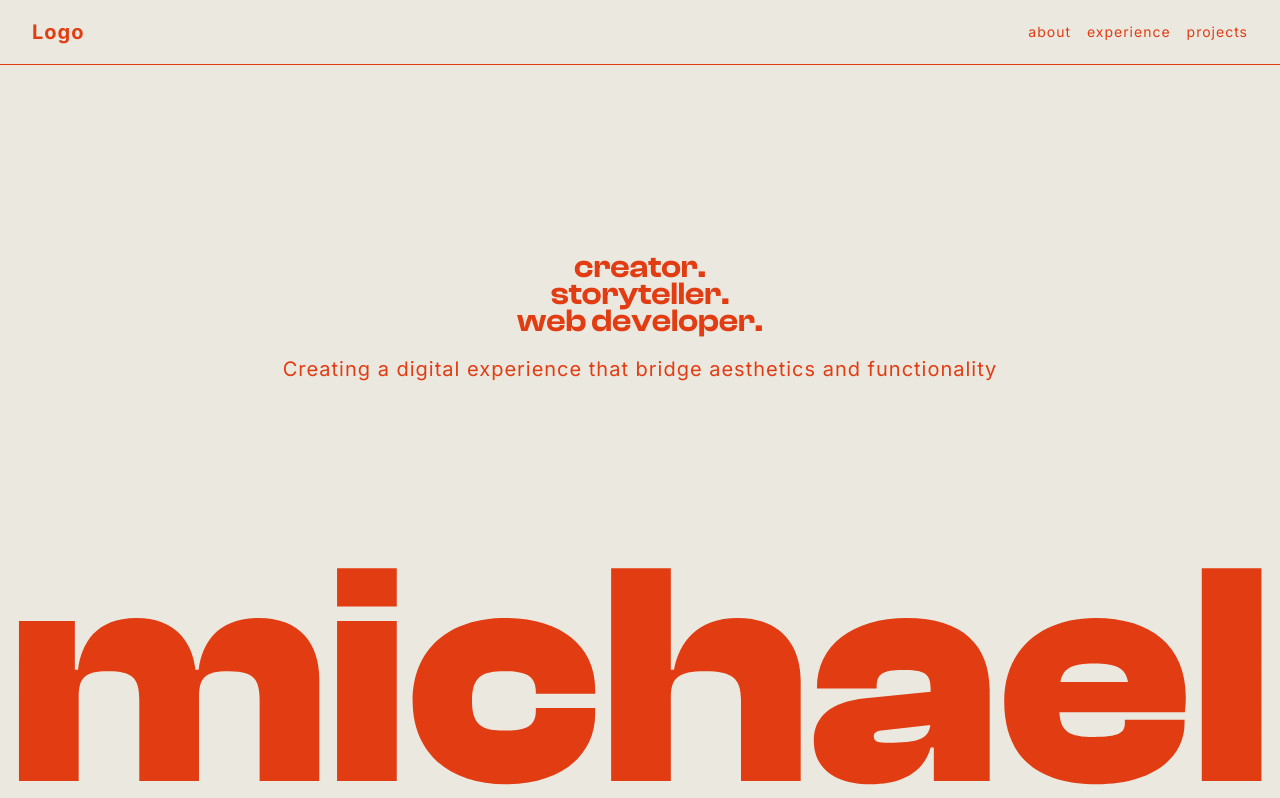
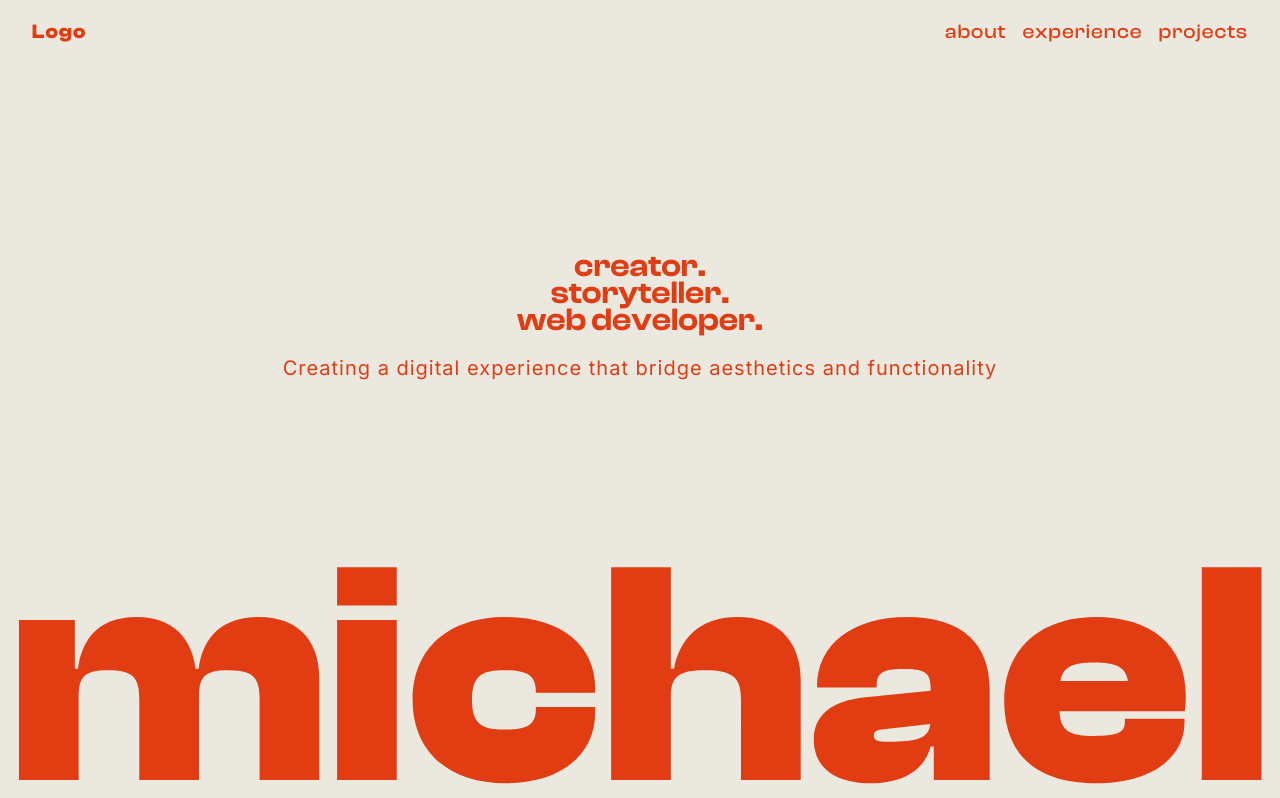
Before and after one commit to michaelcanonizado/michaelcanonizado, a Next.js app: page / in a window 1280 px wide. Shown: the top 798 px of the page. Built offline with nearby package versions, Linux system fonts and the light colour scheme.

Commit message:
feat: give <NavigationBar/> links the new font and increase font size and weights

```diff
--- a/src/components/sections/navigation/index.tsx
+++ b/src/components/sections/navigation/index.tsx
@@ -26,10 +26,7 @@ const NavigationBar = ({ className }: ComponentBaseProps) => {
 
   return (
     <header
-      className={cn(
-        'sticky top-0 z-50 flex justify-center border-b',
-        className
-      )}
+      className={cn('sticky top-0 z-50 flex justify-center', className)}
       style={{
         backgroundColor: 'var(--brand)'
       }}
@@ -62,7 +59,7 @@ const NavigationBar = ({ className }: ComponentBaseProps) => {
         )}
       >
         <div className=''>
-          <TextBody className='font-bold'>Logo</TextBody>
+          <TextBody className='font-display font-bold'>Logo</TextBody>
         </div>
         <div className='flex flex-row gap-md'>
           <Link>about</Link>
--- a/src/components/ui/link.tsx
+++ b/src/components/ui/link.tsx
@@ -1,12 +1,14 @@
 import { cn } from '@/lib/utils';
 import { ComponentBaseProps } from '@/types';
-import { TextSub } from '@/components/ui/text';
+import { TextBody } from '@/components/ui/text';
 
 const Link = ({ className, children }: ComponentBaseProps) => {
   return (
-    <TextSub className={cn('hover:cursor-pointer', className)}>
+    <TextBody
+      className={cn('font-display font-[500] hover:cursor-pointer', className)}
+    >
       {children}
-    </TextSub>
+    </TextBody>
   );
 };
 
```
